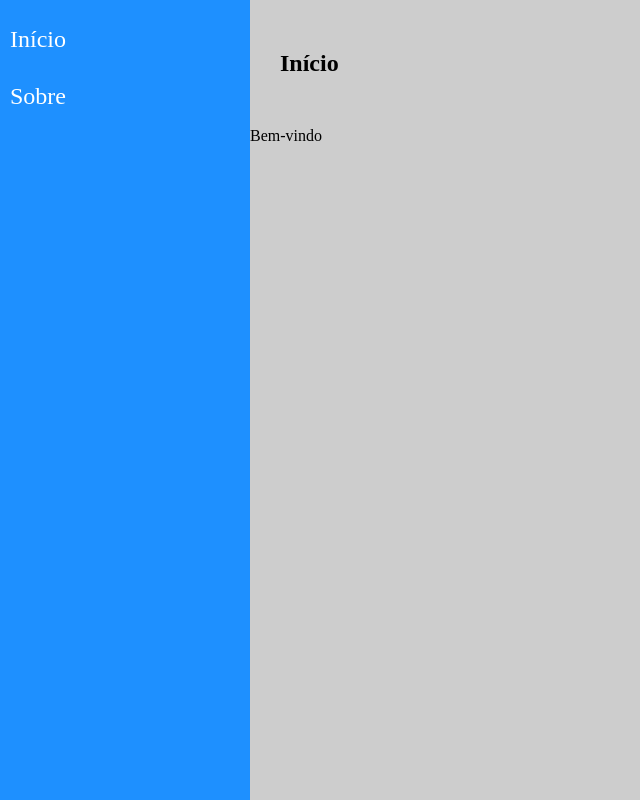
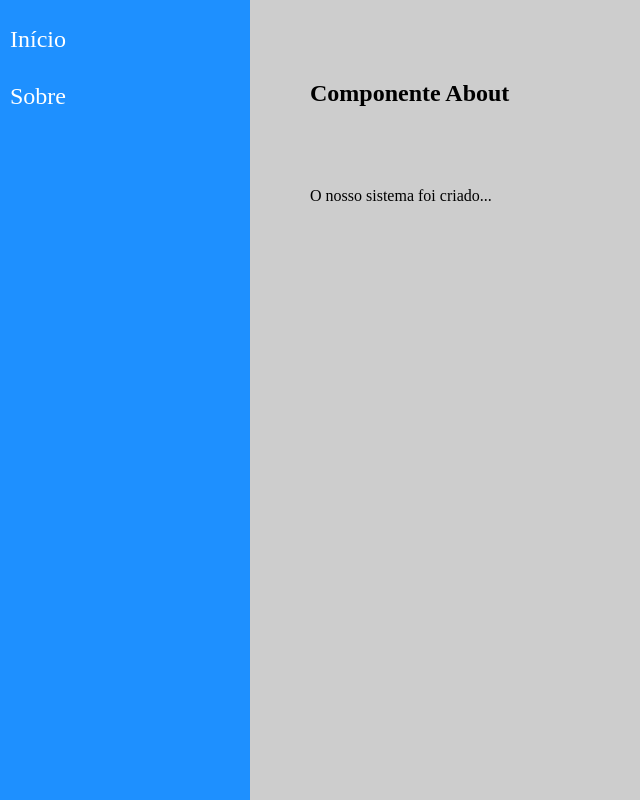
Before and after one commit to immerfallen/ReactRouter, a React (Create React App) app: page /about in a window 1280 px wide. Shown: the whole page, without its empty margins (0-640 px from the left). Built offline with nearby package versions, Linux system fonts and the light colour scheme.

Commit message:
Estudando link

```diff
--- a/src/components/layout/Content.css
+++ b/src/components/layout/Content.css
@@ -2,7 +2,12 @@
     display: flex;
     flex: 1;
     background-color: #cdcdcd;
+    padding: 30px;
 }
 .Content h1 {
     padding: 30px;
 }
+
+p {
+    padding: 30px;
+}
--- a/src/components/layout/Content.jsx
+++ b/src/components/layout/Content.jsx
@@ -8,10 +8,10 @@
 const Content = props => (
     <aside className="Content">
        <Switch>
-           <Route path="/about">
+           <Route path="/home">
                <Home/>
            </Route>
-           <Route path="/">
+           <Route path="/about">
                <About/>
            </Route>
        </Switch>
--- a/src/components/layout/Menu.jsx
+++ b/src/components/layout/Menu.jsx
@@ -1,19 +1,20 @@
-import React from 'react'
-import './Menu.css'
+import React from "react";
+import "./Menu.css";
+import { Link } from "react-router-dom";
 
-const Menu = props => (
+const Menu = (props) => (
   <aside className="Menu">
     <nav>
       <ul>
         <li>
-                    <a href="/home">Início</a>
+          <Link to="/home">Início</Link>
         </li>
         <li>
-                    <a href="/about">Sobre</a>
+          <Link to="/about">Sobre</Link>
         </li>
       </ul>
     </nav>
   </aside>
-)
+);
 
-export default Menu
+export default Menu;
```
Lines whose indentation alone changed are shown as unchanged.
